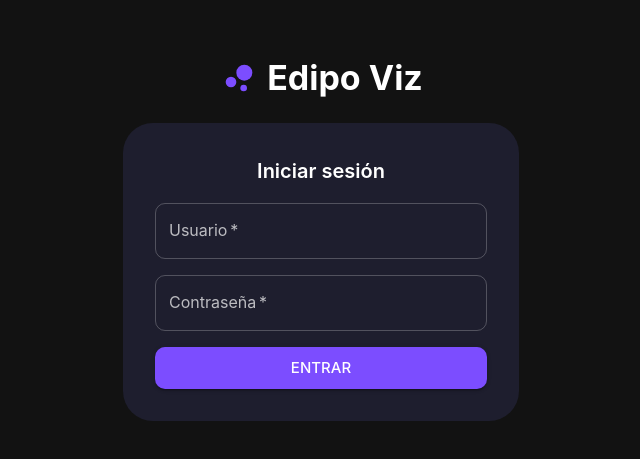
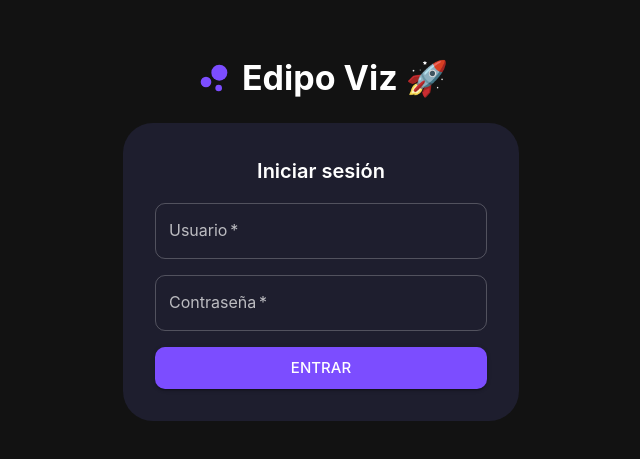
Before and after one commit to edipoarg/viz-graph, a React (Vite) app in the folder frontend/: page /login in a window 1280 px wide. Shown: the part 161-620 px from the top of the page, without its empty margins (319-959 px from the left). Built offline with nearby package versions, Linux system fonts and the light colour scheme; no server answers.

Commit message:
test: auto-deploy trigger

```diff
--- a/frontend/src/pages/LoginPage.tsx
+++ b/frontend/src/pages/LoginPage.tsx
@@ -58,7 +58,7 @@ export default function LoginPage() {
         <Box display="flex" alignItems="center" gap={1}>
           <BubbleChartIcon sx={{ fontSize: 40, color: "primary.main" }} />
           <Typography variant="h4" fontWeight={700}>
-            Edipo Viz
+            Edipo Viz 🚀
           </Typography>
         </Box>
 
```
